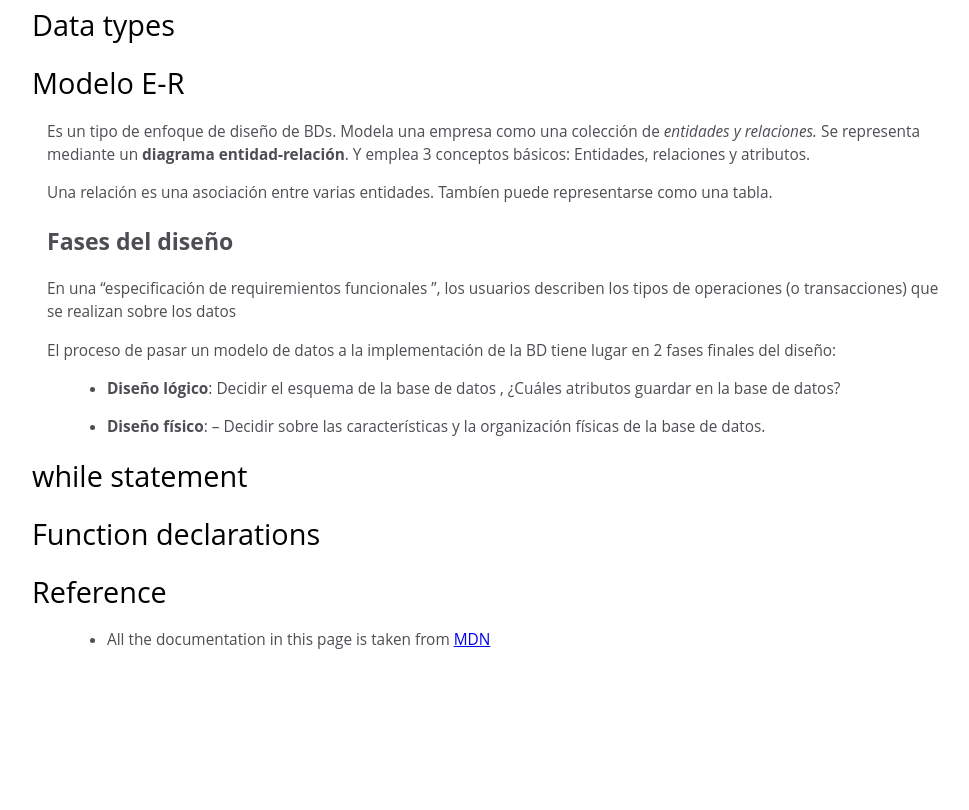
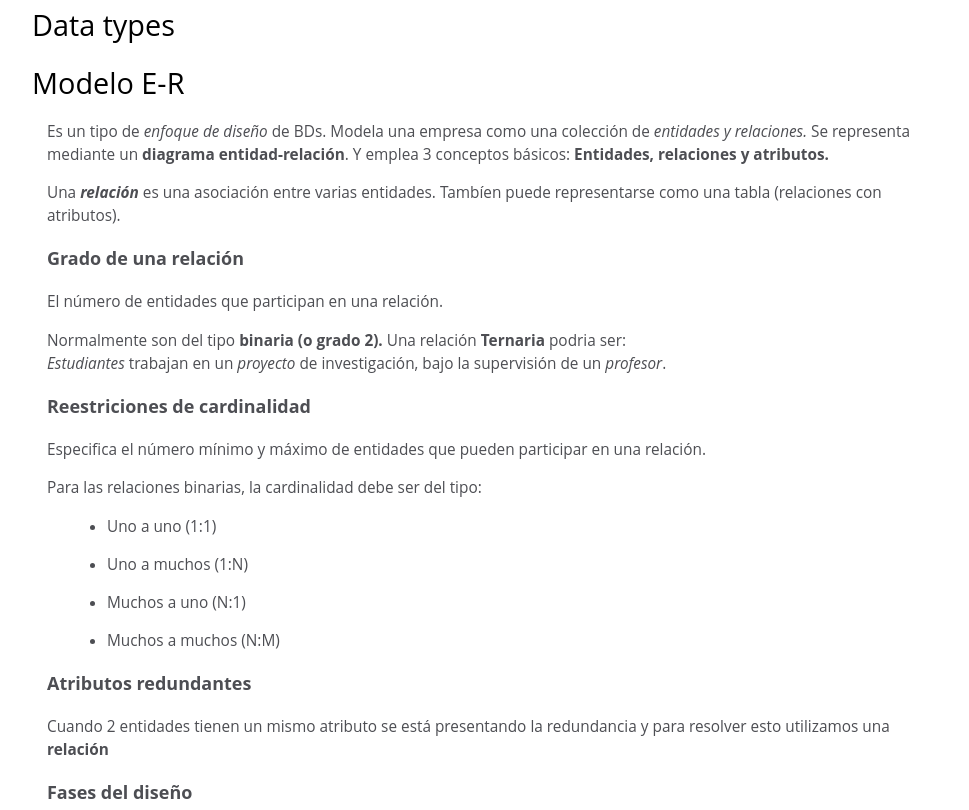
Before and after one commit to juansuarezb/modelado-bd-paso-a-paso, a plain HTML site: page index.html in a window 1280 px wide. Shown: the part 2890-3700 px from the top of the page, without its empty margins (306-1275 px from the left). Before the commit the page ends 3577 px from the top, so only its background shows below. Drawn offline with Linux system fonts and the light colour scheme.

Commit message:
Update index.html

```diff
--- a/index.html
+++ b/index.html
@@ -214,13 +214,30 @@
         <header>Modelo E-R</header>
         <article>
           <p>
-            Es un tipo de enfoque de diseño de BDs. Modela una
+            Es un tipo de <em>enfoque de diseño</em> de BDs. Modela una
             empresa como una colección de <em>entidades y relaciones.</em> Se
             representa mediante un <strong>diagrama entidad-relación</strong>. Y
-            emplea 3 conceptos básicos: Entidades, relaciones y atributos.
+            emplea 3 conceptos básicos: <strong>Entidades, relaciones y atributos.</strong>
           </p>
-          <p>Una relación es una asociación entre varias entidades. Tambíen puede representarse como una tabla.</p>
-          <h2>Fases del diseño</h2>
+          <p>Una <strong><em>relación</em></strong> es una asociación entre varias entidades. Tambíen puede representarse como una tabla (relaciones con atributos).</p>
+          <h3>Grado de una relación</h3>
+            <p>El número de entidades que participan en una relación.</p>
+            <p>Normalmente son del tipo <strong>binaria (o grado 2).</strong>
+             Una relación <strong>Ternaria</strong> podria ser: <br> <em>Estudiantes</em> trabajan</em> en un <em>proyecto</em> de investigación, bajo la supervisión de un <em>profesor</em>.</p>
+            </p>
+          <h3>Reestriciones de cardinalidad</h3>
+            <p>Especifica el número mínimo y máximo de entidades que pueden participar en una relación.</p>
+            <p>Para las relaciones binarias, la cardinalidad debe ser del tipo: </p>
+            <ul>
+                <li>Uno a uno (1:1)</li>
+                <li>Uno a muchos (1:N)</li>
+                <li>Muchos a uno (N:1)</li>
+                <li>Muchos a muchos (N:M)</li>
+            </ul>
+            <h3>Atributos redundantes</h3>
+            <p>Cuando 2 entidades tienen un mismo atributo se está presentando la redundancia y para resolver esto utilizamos una <strong>relación</strong></p>
+
+            <h3>Fases del diseño</h3>
           <p>
             En una “especificación de requiremientos funcionales ”, los usuarios
             describen los tipos de operaciones (o transacciones) que se realizan
```
